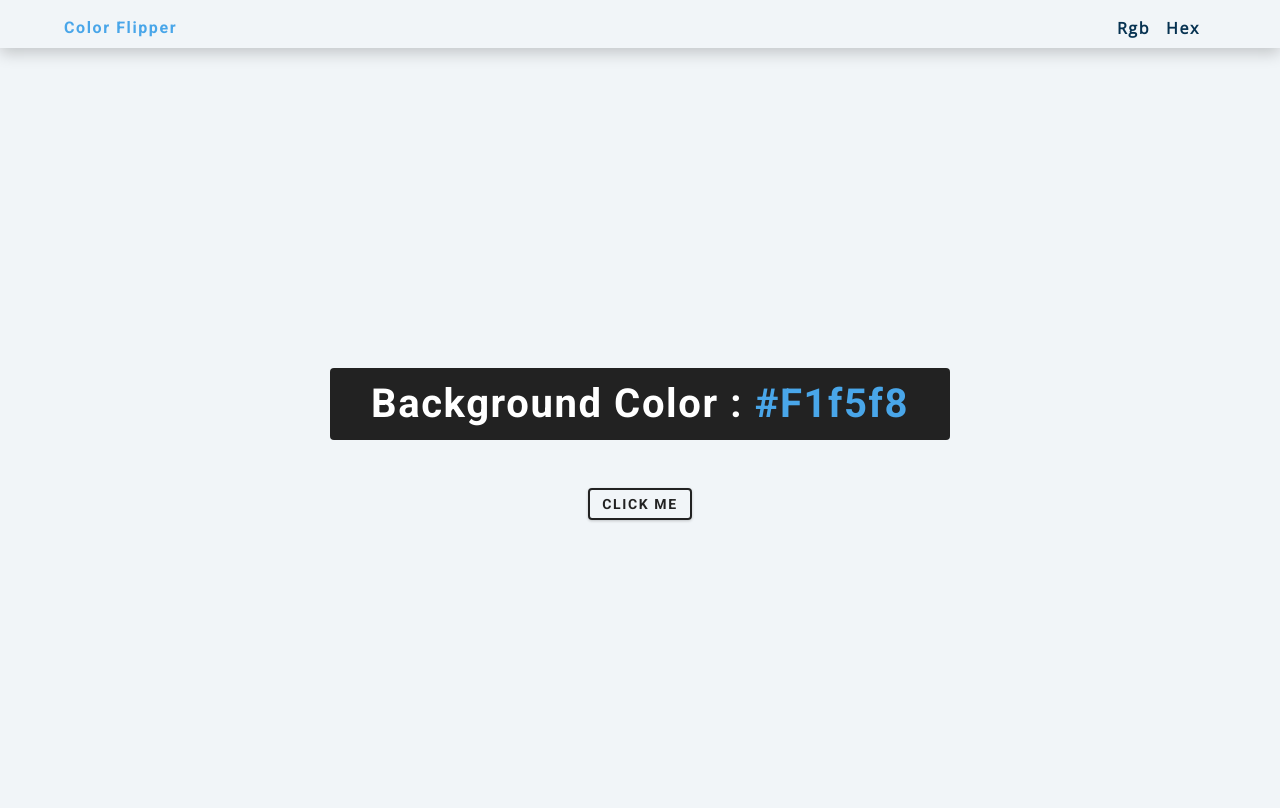
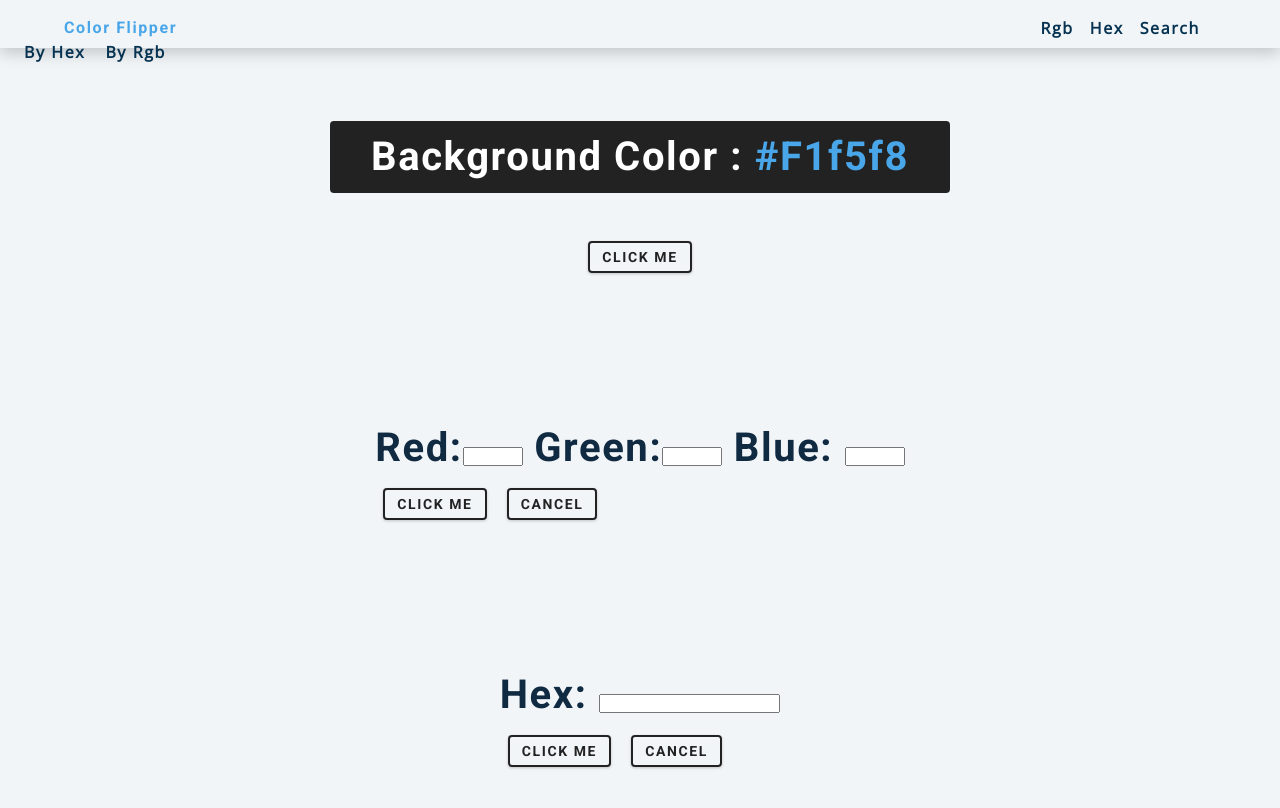
Before and after one commit to megi-san/color-flipper, a plain HTML site: page index.html in a window 1280 px wide. Drawn offline with nearby package versions, Linux system fonts and the light colour scheme.

Commit message:
Update index.html

```diff
--- a/index.html
+++ b/index.html
@@ -5,23 +5,54 @@
     <meta charset="UTF-8" />
     <meta http-equiv="X-UA-Compatible" content="IE=edge" />
     <meta name="viewport" content="width=device-width, initial-scale=1.0" />
-    <title>Color Flipper</title>
+    <title>Document</title>
   </head>
   <body>
-    <nav>
+    <nav class="">
       <div class="nav-center">
         <h4>color flipper</h4>
         <ul class="nav-links">
           <li><a class="rgb">rgb</a></li>
           <li><a class="hex">Hex</a></li>
+          <li><a class="coder">search</a></li>
         </ul>
       </div>
+
+      <div class="searchnav">
+        <a class="hexsearch">by hex</a>
+        <a class="rgbsearch">by rgb</a>
+      </div>
     </nav>
+
     <main>
       <div class="container">
         <h2>background color : <span class="color">#f1f5f8</span></h2>
         <button class="btn btn-hero" id="btn">click me</button>
       </div>
+      <div class="container2 container6">
+        <h2>
+          <div class="container3">
+            <a class="r">red:</a
+            ><input type="number" class="one" min="0" max="255" />
+            <a class="g">green:</a
+            ><input type="number" class="two" min="0" max="255" />
+            <a class="b">blue:</a>
+            <input type="number" class="three" min="0" max="255" />
+          </div>
+        </h2>
+        <button class="btn btn-hero rgbbtn" id="btn">click me</button>
+        <button class="btn btn-hero cbtn">cancel</button>
+      </div>
+      <div class="container2 container4">
+        <h2>
+          <div class="container5">
+            <a class="r">hex:</a>
+            <input type="text" class="four" />
+          </div>
+        </h2>
+        <button class="btn btn-hero hexbtn" id="btn">click me</button>
+        <button class="btn btn-hero cbtn">cancel</button>
+      </div>
     </main>
     <script src="script.js"></script>
   </body>
```
